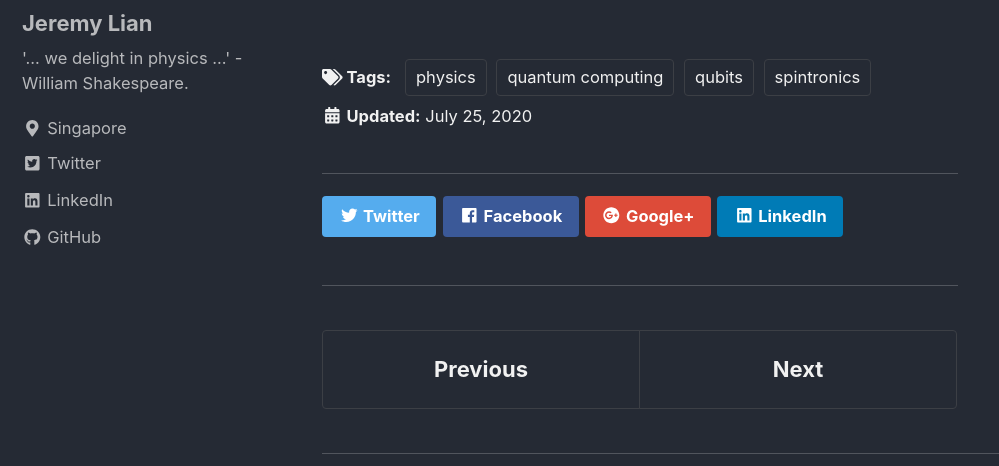
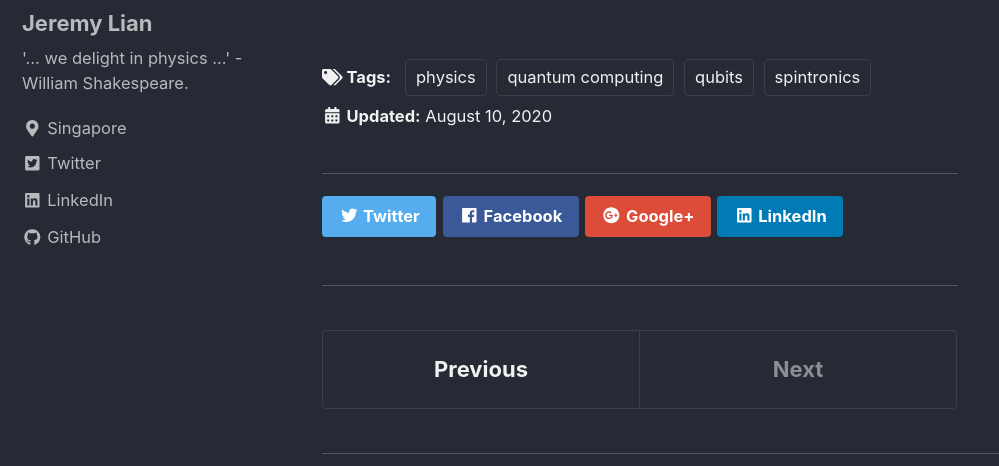
Before and after one commit to zlian001/zlian001.github.io, a Jekyll site: the page built from _posts/2020-08-10-heat.md, in a window 1280 px wide and 900 px high, scrolled down 407 px. Shown: the part 154-620 px from the top of the window, without its empty margins (0-999 px from the left). Built offline with Jekyll 4.4.1, drawn with Linux system fonts in a browser that asks for light colours; nearby versions of some CDN libraries.

Commit message:
new post

```diff
--- a/_posts/2020-08-10-heat.md
+++ b/_posts/2020-08-10-heat.md
@@ -1,6 +1,6 @@
 ---
 title: "A Gentle Introduction to Spintronics"
-date: 2020-07-25
+date: 2020-08-10
 tags: [physics, spintronics, quantum computing, qubits]
 excerpt: "A primer towards spintronics and its applications."
 ---
```
